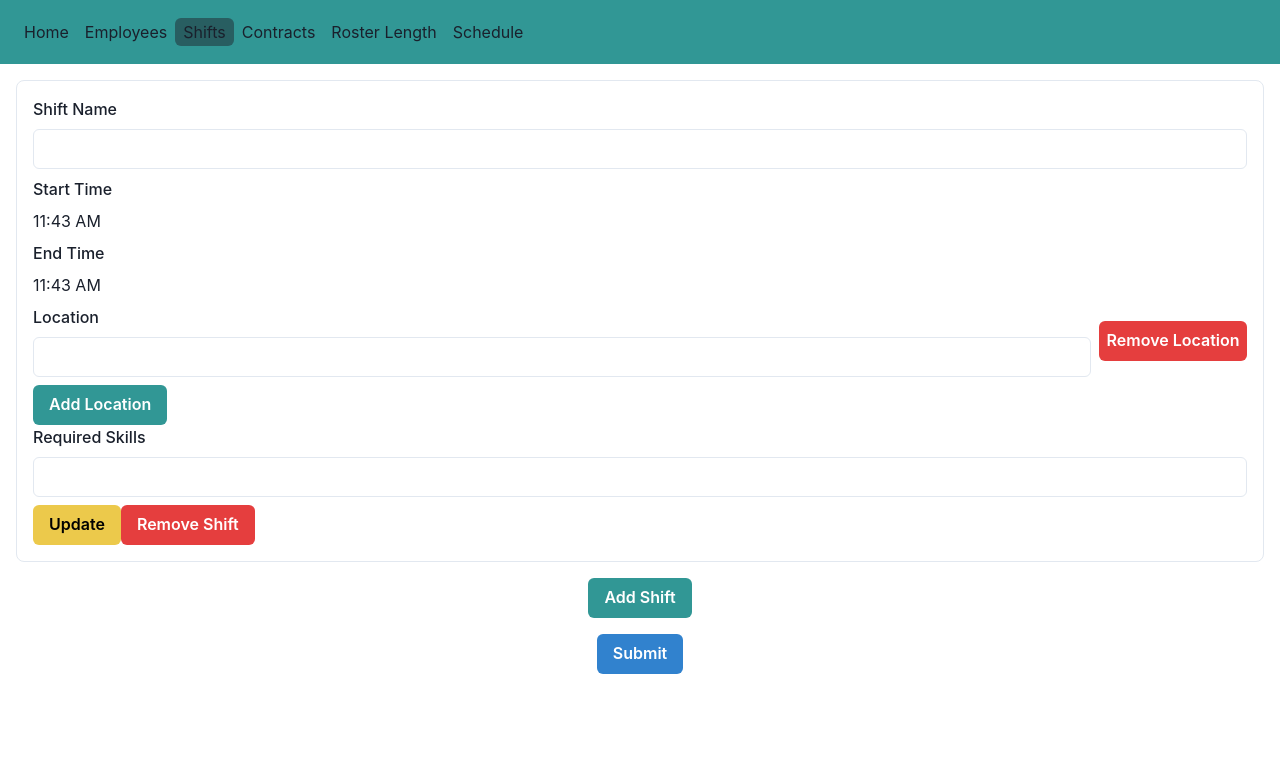
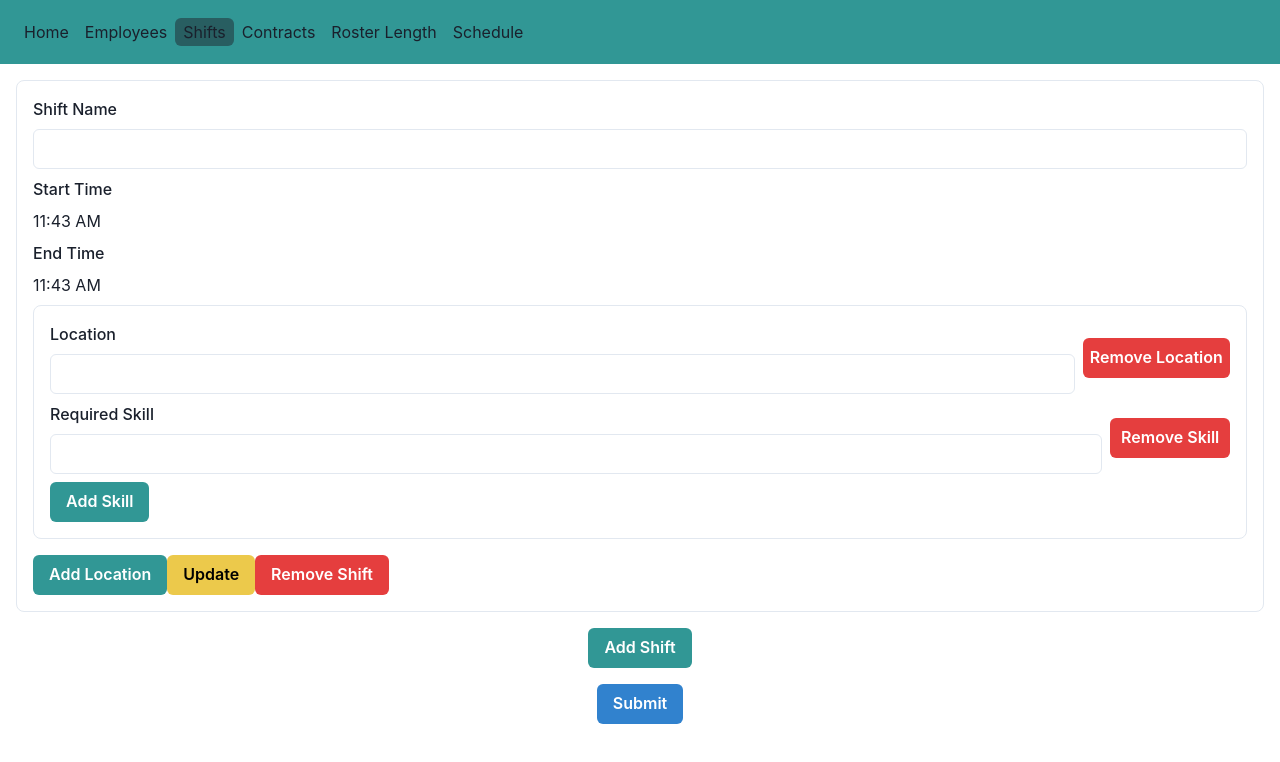
Before and after one commit to ronniel12/shift-roster-solver, a React (Vite) app: page /shifts in a window 1280 px wide. Shown: the top 762 px of the page. Built offline with nearby package versions, Linux system fonts and the light colour scheme.

Commit message:
Updated Shifts page to allow each location to have its own required skill or skills input.

```diff
--- a/src/pages/Shifts.jsx
+++ b/src/pages/Shifts.jsx
@@ -4,7 +4,7 @@ import DatePicker from "react-datepicker";
 import "react-datepicker/dist/react-datepicker.css";
 
 const Shifts = () => {
-  const [shifts, setShifts] = useState([{ name: "", startTime: new Date(), endTime: new Date(), locations: [""], requiredSkills: "" }]);
+  const [shifts, setShifts] = useState([{ name: "", startTime: new Date(), endTime: new Date(), locations: [{ name: "", requiredSkills: [""] }] }]);
 
   const handleChange = (index, event) => {
     const values = [...shifts];
@@ -17,7 +17,7 @@ const Shifts = () => {
   };
 
   const handleAdd = () => {
-    setShifts([...shifts, { name: "", startTime: new Date(), endTime: new Date(), locations: [""], requiredSkills: "" }]);
+    setShifts([...shifts, { name: "", startTime: new Date(), endTime: new Date(), locations: [{ name: "", requiredSkills: [""] }] }]);
   };
 
   const handleRemove = (index) => {
@@ -28,7 +28,7 @@ const Shifts = () => {
 
   const handleAddLocation = (index) => {
     const values = [...shifts];
-    values[index].locations.push("");
+    values[index].locations.push({ name: "", requiredSkills: [""] });
     setShifts(values);
   };
 
@@ -40,7 +40,25 @@ const Shifts = () => {
 
   const handleLocationChange = (shiftIndex, locationIndex, event) => {
     const values = [...shifts];
-    values[shiftIndex].locations[locationIndex] = event.target.value;
+    values[shiftIndex].locations[locationIndex].name = event.target.value;
+    setShifts(values);
+  };
+
+  const handleAddSkill = (shiftIndex, locationIndex) => {
+    const values = [...shifts];
+    values[shiftIndex].locations[locationIndex].requiredSkills.push("");
+    setShifts(values);
+  };
+
+  const handleRemoveSkill = (shiftIndex, locationIndex, skillIndex) => {
+    const values = [...shifts];
+    values[shiftIndex].locations[locationIndex].requiredSkills.splice(skillIndex, 1);
+    setShifts(values);
+  };
+
+  const handleSkillChange = (shiftIndex, locationIndex, skillIndex, event) => {
+    const values = [...shifts];
+    values[shiftIndex].locations[locationIndex].requiredSkills[skillIndex] = event.target.value;
     setShifts(values);
   };
 
@@ -100,19 +118,27 @@ const Shifts = () => {
               <DatePicker selected={shift.endTime} onChange={(date) => handleChange(index, { name: "endTime", value: date })} showTimeSelect showTimeSelectOnly timeIntervals={15} timeCaption="Time" dateFormat="h:mm aa" />
             </FormControl>
             {shift.locations.map((location, locIndex) => (
-              <HStack key={locIndex} mb={2}>
-                <FormControl id={`location-${index}-${locIndex}`}>
-                  <FormLabel>Location</FormLabel>
-                  <Input type="text" value={location} onChange={(event) => handleLocationChange(index, locIndex, event)} />
-                </FormControl>
-                <Button colorScheme="red" onClick={() => handleRemoveLocation(index, locIndex)}>Remove Location</Button>
-              </HStack>
+              <Box key={locIndex} mb={4} p={4} borderWidth="1px" borderRadius="lg">
+                <HStack mb={2}>
+                  <FormControl id={`location-${index}-${locIndex}`}>
+                    <FormLabel>Location</FormLabel>
+                    <Input type="text" value={location.name} onChange={(event) => handleLocationChange(index, locIndex, event)} />
+                  </FormControl>
+                  <Button colorScheme="red" onClick={() => handleRemoveLocation(index, locIndex)}>Remove Location</Button>
+                </HStack>
+                {location.requiredSkills.map((skill, skillIndex) => (
+                  <HStack key={skillIndex} mb={2}>
+                    <FormControl id={`skill-${index}-${locIndex}-${skillIndex}`}>
+                      <FormLabel>Required Skill</FormLabel>
+                      <Input type="text" value={skill} onChange={(event) => handleSkillChange(index, locIndex, skillIndex, event)} />
+                    </FormControl>
+                    <Button colorScheme="red" onClick={() => handleRemoveSkill(index, locIndex, skillIndex)}>Remove Skill</Button>
+                  </HStack>
+                ))}
+                <Button colorScheme="teal" onClick={() => handleAddSkill(index, locIndex)}>Add Skill</Button>
+              </Box>
             ))}
             <Button colorScheme="teal" onClick={() => handleAddLocation(index)}>Add Location</Button>
-            <FormControl id={`requiredSkills-${index}`} mb={2}>
-              <FormLabel>Required Skills</FormLabel>
-              <Input type="text" name="requiredSkills" value={shift.requiredSkills} onChange={(event) => handleChange(index, event)} />
-            </FormControl>
             <Button colorScheme="yellow" onClick={() => handleUpdate(index)}>Update</Button>
             <Button colorScheme="red" onClick={() => handleRemove(index)}>Remove Shift</Button>
           </Box>
```
